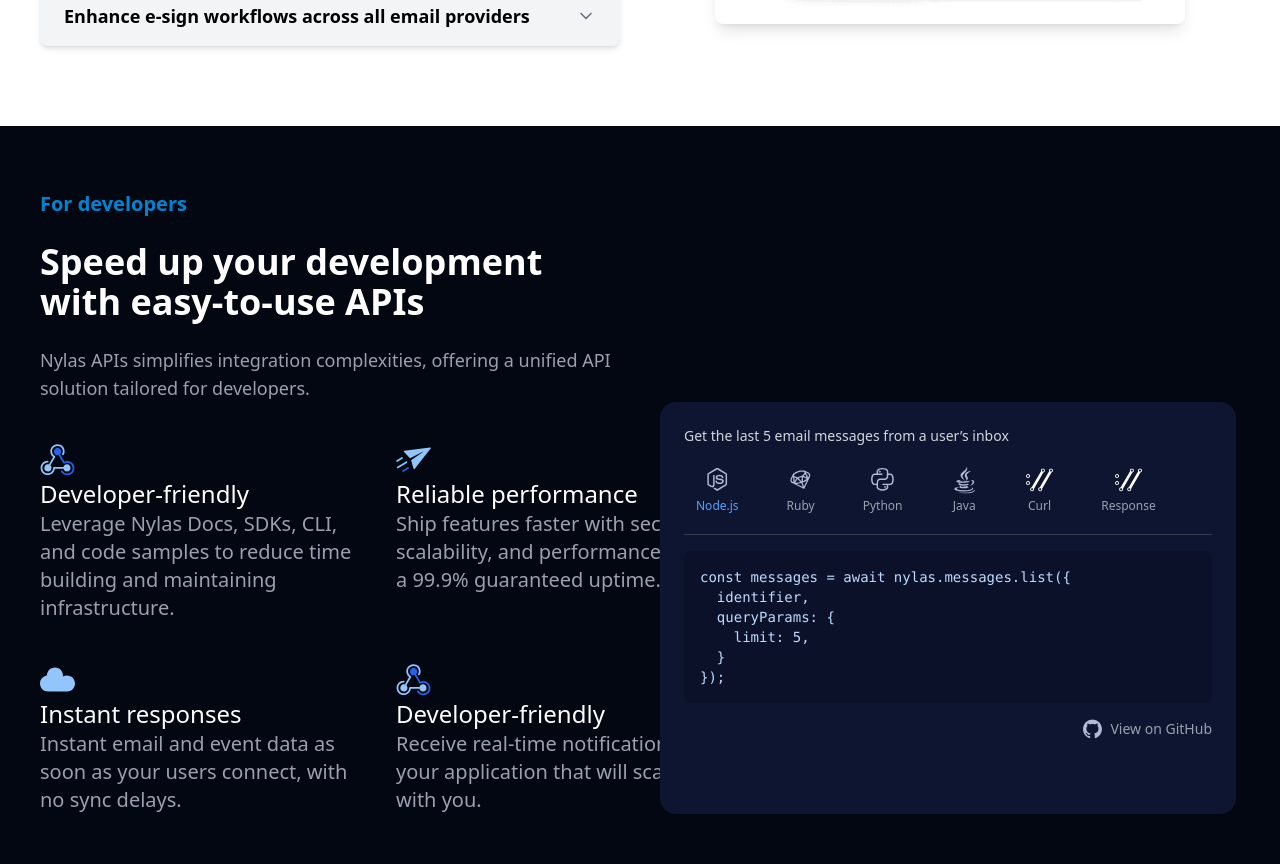
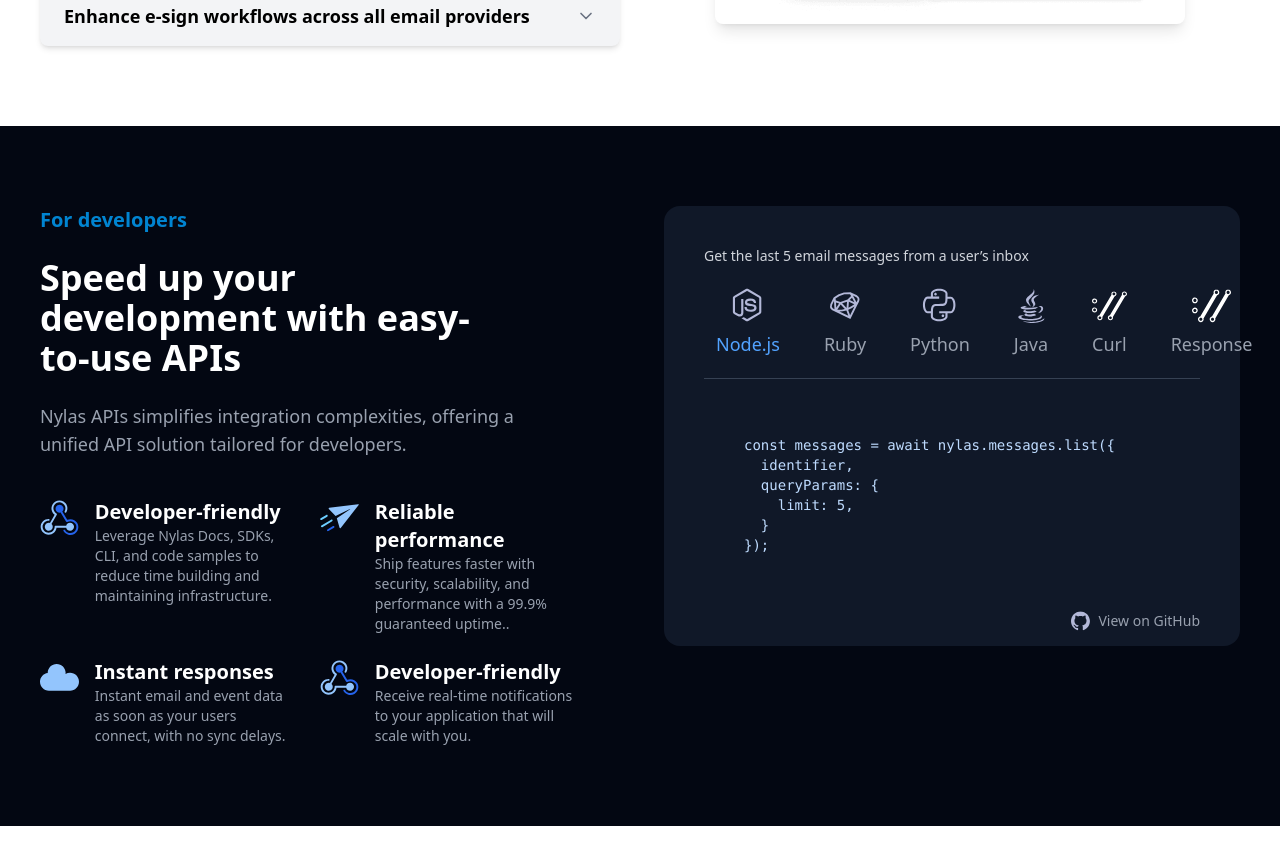
Before and after one commit to ahassandev/nylas, a React (Vite) app: page / in a window 1280 px wide. Shown: the part 2467-3331 px from the top of the page. After the commit the page ends 3293 px from the top, so only its background shows below. Built offline with nearby package versions, Linux system fonts and the light colour scheme.

Commit message:
CodePreview Component add

```diff
--- a/src/Components/CodePreview.jsx
+++ b/src/Components/CodePreview.jsx
@@ -12,27 +12,27 @@
   ).code;
 
   return (
-    <div className="bg-[#0e1530] p-6 rounded-2xl w-full max-w-xl text-white">
+    <div className="bg-gray-900 p-10 rounded-2xl w-full h-[440px]  text-white">
       <div className="flex justify-between mb-4">
         <p className="text-sm text-gray-300">{codePreview.title}</p>
       </div>
 
-      <div className="flex items-center gap-6 border-b border-gray-700 pb-4 mb-4">
+      <div className="flex items-center gap-5 border-b border-gray-700 pb-4 mb-4">
         {codePreview.languages.map((lang) => (
           <button
             key={lang.id}
             onClick={() => setActiveLang(lang.id)}
-            className={`flex flex-col items-center px-3 py-1 ${
+            className={`flex flex-col items-center px-3 py-1 hover:text-white ${
               activeLang === lang.id ? "text-blue-400" : "text-gray-400"
             }`}
           >
-            <img src={`/${lang.icon}`} className="h-7 mb-1" alt={lang.label} />
-            <span className="text-xs">{lang.label}</span>
+            <img src={`/${lang.icon}`} className="h-10 mb-1 cursor-pointer" alt={lang.label} />
+            <span className="text-lg cursor-pointer">{lang.label}</span>
           </button>
         ))}
       </div>
 
-      <pre className="bg-[#0a1128] p-4 rounded-lg text-sm overflow-x-auto font-mono text-blue-200">
+      <pre className="p-10 rounded-lg text-sm overflow-x-auto font-mono text-blue-200">
         {activeCode}
       </pre>
 
--- a/src/Components/Developers.jsx
+++ b/src/Components/Developers.jsx
@@ -2,24 +2,39 @@
 import { DataContext } from "../DataContext";
 import FeatureCard from "../Components/FeatureCard";
 import CodePreview from "./CodePreview";
-
 
 function Developers() {
   const { data } = useContext(DataContext);
   const developersData = data.developersData;
 
   return (
-    <>
-      <section className='bg-gray-950 px-10 py-16'>
-        <h3 className="text-xl text-sky-600 font-bold">{developersData.title}</h3>
-        <h2 className="font-bold text-4xl w-xl text-white my-6">{developersData.heading}</h2>
-        <p className="text-lg text-gray-400 w-xl">{developersData.text}</p>
-        <div className="grid grid-cols-2 gap-10">
-        <FeatureCard />
-        <CodePreview />
+    <section className='bg-gray-950 px-10 py-20'>
+      <div className="grid grid-cols-2 gap-12">
+
+
+        <div>
+          <h3 className="text-xl text-sky-600 font-bold">
+            {developersData.title}
+          </h3>
+
+          <h2 className="font-bold text-4xl text-white my-6 w-[450px]">
+            {developersData.heading}
+          </h2>
+
+          <p className="text-lg text-gray-400 w-[500px] mb-10">
+            {developersData.text}
+          </p>
+
+          <FeatureCard />
         </div>
-      </section>
-    </>
+
+
+        <div className="flex">
+          <CodePreview />
+        </div>
+
+      </div>
+    </section>
   );
 }
 
--- a/src/Components/FeatureCard.jsx
+++ b/src/Components/FeatureCard.jsx
@@ -3,24 +3,22 @@
 
 function FeatureCard() {
   const { data } = useContext(DataContext);
+  const featureCards = data.featureCard;
 
   return (
-    <div>
-      <div className="grid grid-cols-2 w-2xl gap-10 mt-10">
-        {data.featureCard.map((item, index) => (
-          <div key={index} className="">
-            <img
-              src={`/${item.image}`}
-              alt={item.title}
-              className="h-9"
-            />
-            <h4 className="text-2xl text-white">{item.title}</h4>
-            <p className="text-xl text-gray-400">{item.text}</p>
+    <div className="grid grid-cols-2 gap-6 w-full pr-10">
+      {featureCards.map((item, index) => (
+        <div key={index} className="flex items-start gap-4">
+          <img src={`/${item.image}`} alt="icon" className="h-10 w-10" />
+
+          <div>
+            <h4 className="text-xl font-semibold text-white">{item.title}</h4>
+            <p className="text-gray-400 text-sm">{item.text}</p>
           </div>
-        ))}
-      </div>
+        </div>
+      ))}
     </div>
-  )
+  );
 }
 
 export default FeatureCard;
```
